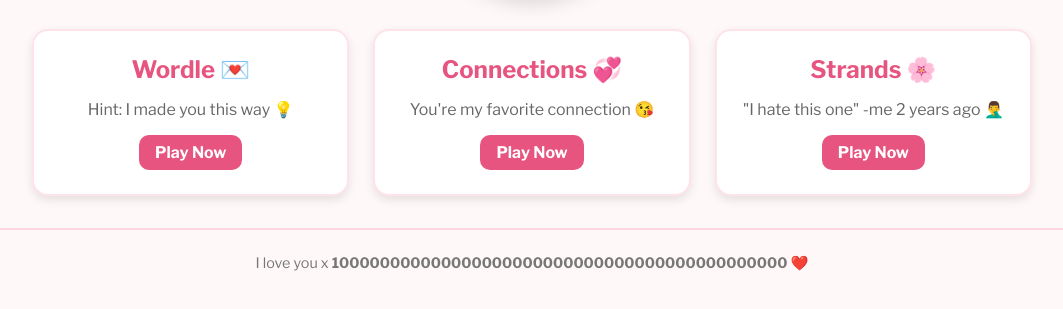
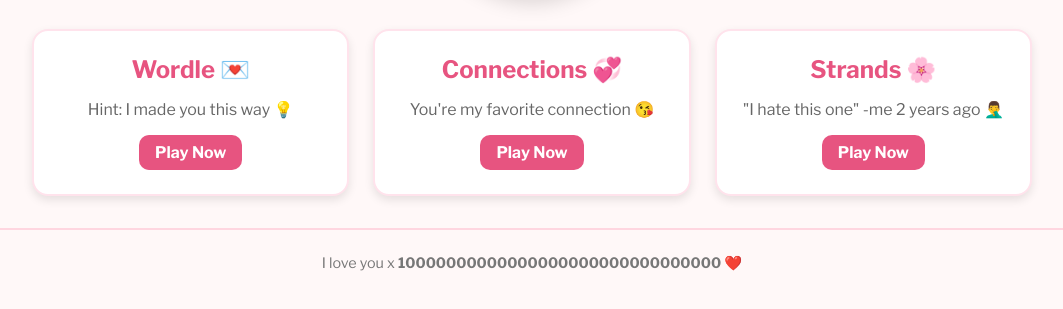
Before and after one commit to CocoMocoMan/danya, a plain HTML site: page index.html in a window 1280 px wide. Shown: the part 355-664 px from the top of the page, without its empty margins (108-1171 px from the left). Drawn offline with nearby package versions, Linux system fonts and the light colour scheme.

Commit message:
Update index.html

```diff
--- a/index.html
+++ b/index.html
@@ -137,7 +137,7 @@
   </main>
 
   <footer>
-    I love you x <b>100000000000000000000000000000000000000000000</b> ❤️
+    I love you x <b>10000000000000000000000000000000</b> ❤️
   </footer>
 </body>
 </html>
```
